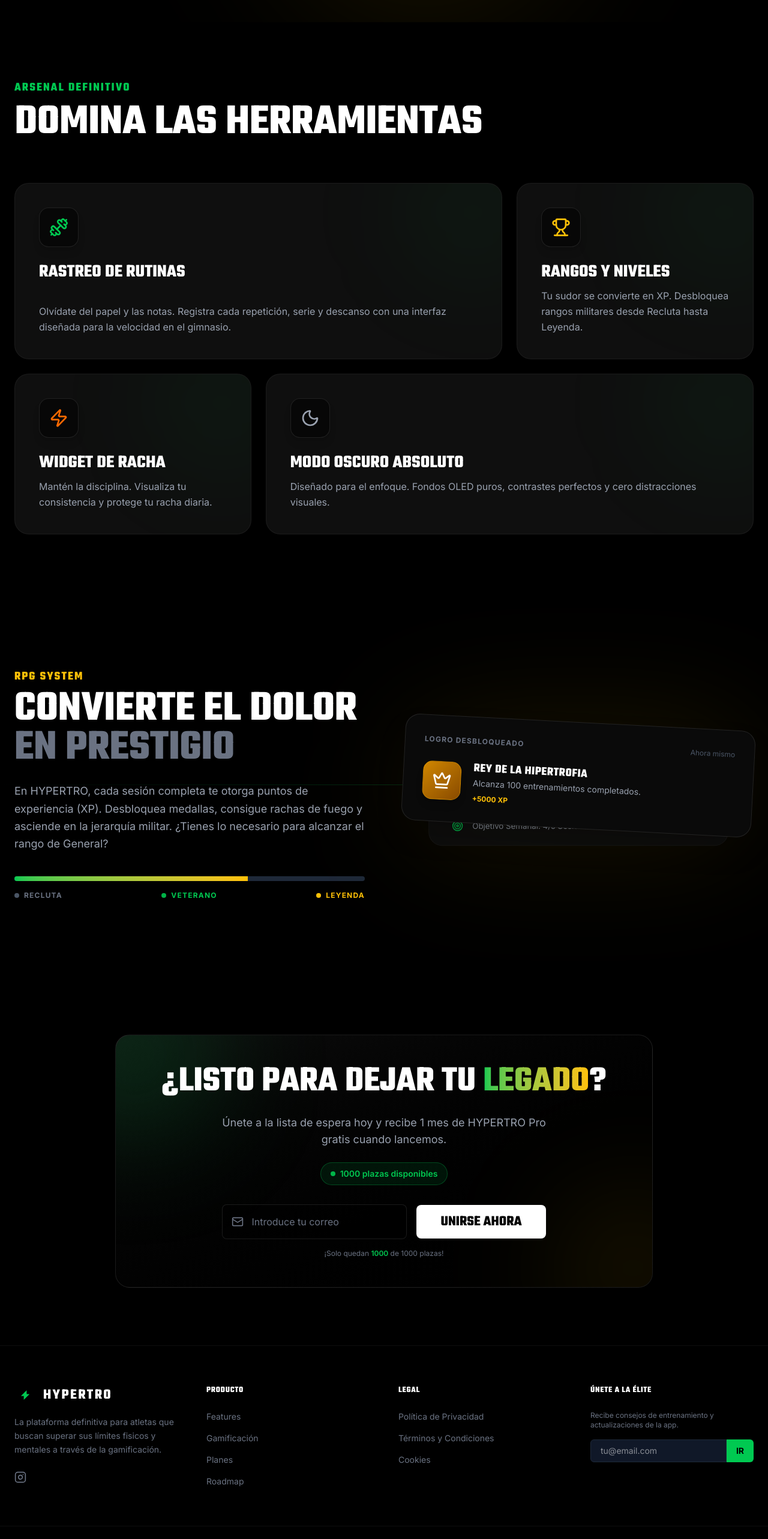
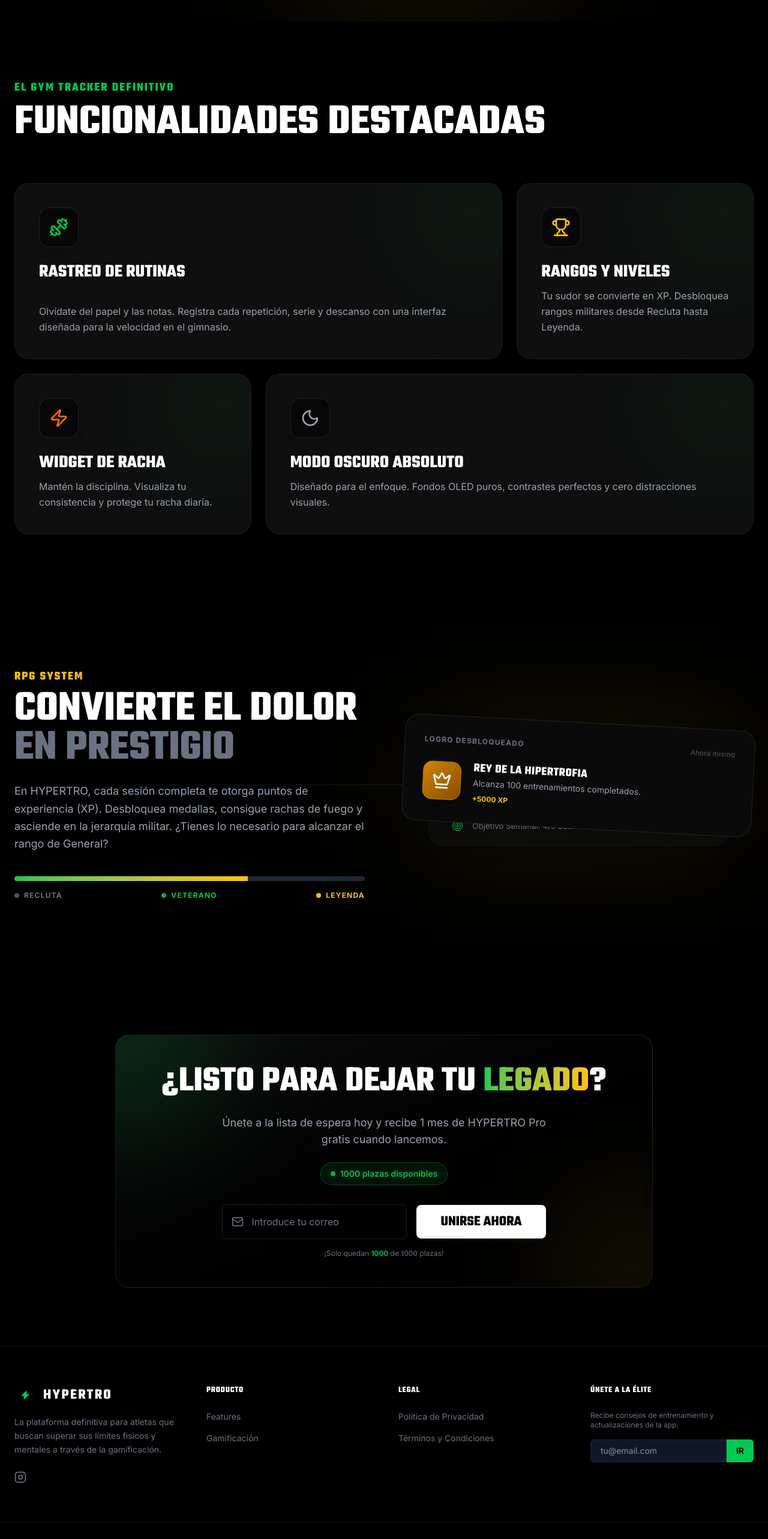
Before and after one commit to carlosstgg/landingPage-Hypertro, a Next.js app: page / in a window 1280 px wide. Shown: the part 1340-3906 px from the top of the page at 60% size. Built offline with nearby package versions, Linux system fonts and the light colour scheme; no server answers; the database is empty.

Commit message:
small changes

```diff
--- a/src/components/Features.tsx
+++ b/src/components/Features.tsx
@@ -38,8 +38,8 @@ export default function Features() {
          viewport={{ once: true }}
          className="mb-16"
        >
-          <h2 className="text-primary text-xl font-bold tracking-widest mb-2">ARSENAL DEFINITIVO</h2>
-          <h3 className="text-5xl md:text-7xl font-teko uppercase text-white">Domina las Herramientas</h3>
+          <h2 className="text-primary text-xl font-bold tracking-widest mb-2">EL GYM TRACKER DEFINITIVO</h2>
+          <h3 className="text-5xl md:text-7xl font-teko uppercase text-white">Funcionalidades Destacadas</h3>
        </motion.div>
 
        <div className="grid grid-cols-1 md:grid-cols-3 gap-6">
--- a/src/components/Footer.tsx
+++ b/src/components/Footer.tsx
@@ -28,8 +28,6 @@ export default function Footer() {
                 <ul className="space-y-4 text-sm">
                     <li><Link href="#features" className="hover:text-primary transition-colors">Features</Link></li>
                     <li><Link href="#gamification" className="hover:text-primary transition-colors">Gamificación</Link></li>
-                    <li><Link href="#pricing" className="hover:text-primary transition-colors">Planes</Link></li>
-                    <li><Link href="#" className="hover:text-primary transition-colors">Roadmap</Link></li>
                 </ul>
             </div>
 
@@ -39,7 +37,6 @@ export default function Footer() {
                 <ul className="space-y-4 text-sm">
                     <li><Link href="/privacy" className="hover:text-primary transition-colors">Política de Privacidad</Link></li>
                     <li><Link href="/terms" className="hover:text-primary transition-colors">Términos y Condiciones</Link></li>
-                    <li><Link href="#" className="hover:text-primary transition-colors">Cookies</Link></li>
                 </ul>
             </div>
 
```
